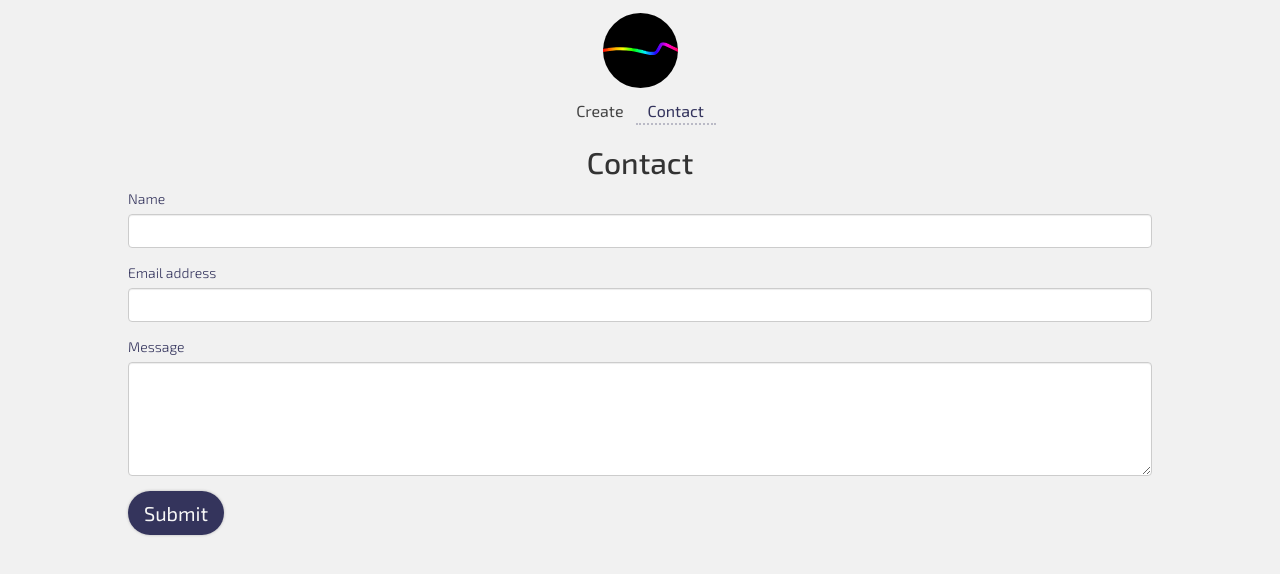
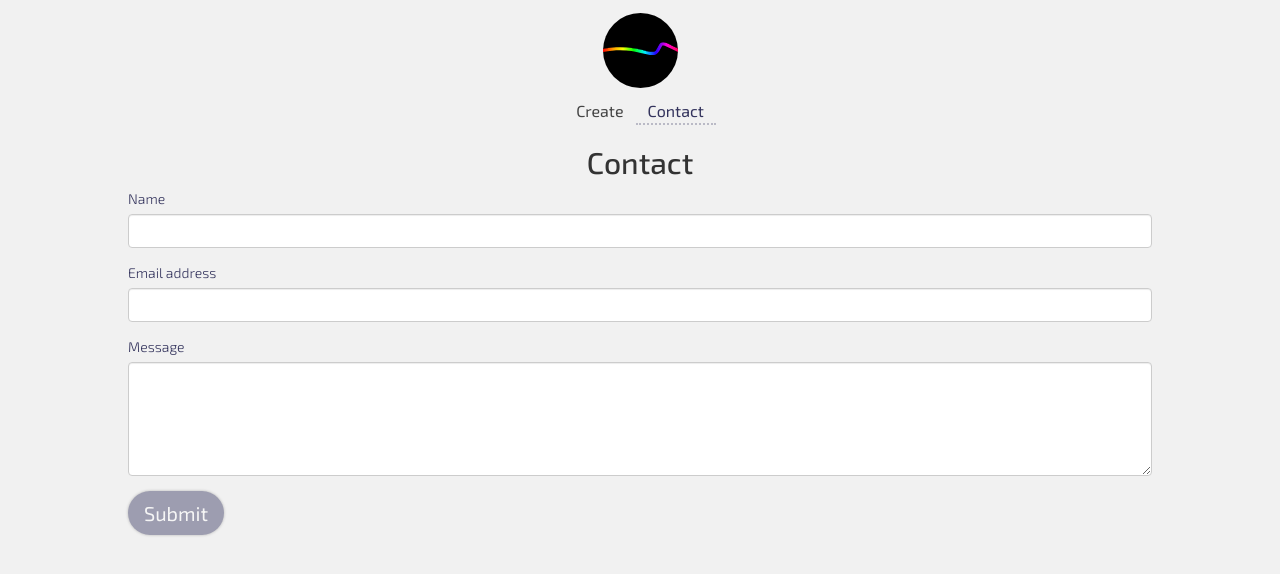
Before and after one commit to DeFiDegen/dripl-front, a React app: page /contact in a window 1280 px wide. Shown: the top 574 px of the page. Built offline with nearby package versions, Linux system fonts and the light colour scheme.

Commit message:
contact page, button disabled if name, email or message is missing

```diff
--- a/assets/stylesheets/contact.scss
+++ b/assets/stylesheets/contact.scss
@@ -11,6 +11,13 @@
     color: whitesmoke;
     box-shadow: 0px 0px 3px rgba(0, 0, 0, 0.253);
   }
+  .disabled {
+    background: rgba(18, 18, 66, 0.377);
+  }
+  .disabled:hover {
+    background: rgba(18, 18, 66, 0.377);
+    box-shadow: 0px 0px 3px rgba(0, 0, 0, 0.253);
+  }
   button:hover {
     box-shadow: 0px 0px 12px rgba(0, 0, 0, 0.553);
     color: white;
--- a/assets/stylesheets/create.scss
+++ b/assets/stylesheets/create.scss
@@ -53,7 +53,7 @@
   .disabled {
     background: rgba(18, 18, 66, 0.377);
   }
-  .disabled:hover{
+  .disabled:hover {
     background: rgba(18, 18, 66, 0.377);
     box-shadow: 0px 0px 3px rgba(0, 0, 0, 0.253);
   }
--- a/src/components/contact.jsx
+++ b/src/components/contact.jsx
@@ -58,7 +58,7 @@ class Contact extends React.Component {
             <label>Message</label>
             <textarea className="form-control" rows="5" name="message" value={message} onChange={this.onMessageChange.bind(this)} />
           </div>
-          <button type="submit">Submit</button>
+          <button type="submit" disabled={this.state.name && this.state.email && this.state.message ? "" : "true"} className={this.state.name && this.state.email && this.state.message ? "" : "disabled"}>Submit</button>
         </form>
       </div>
     );
```
